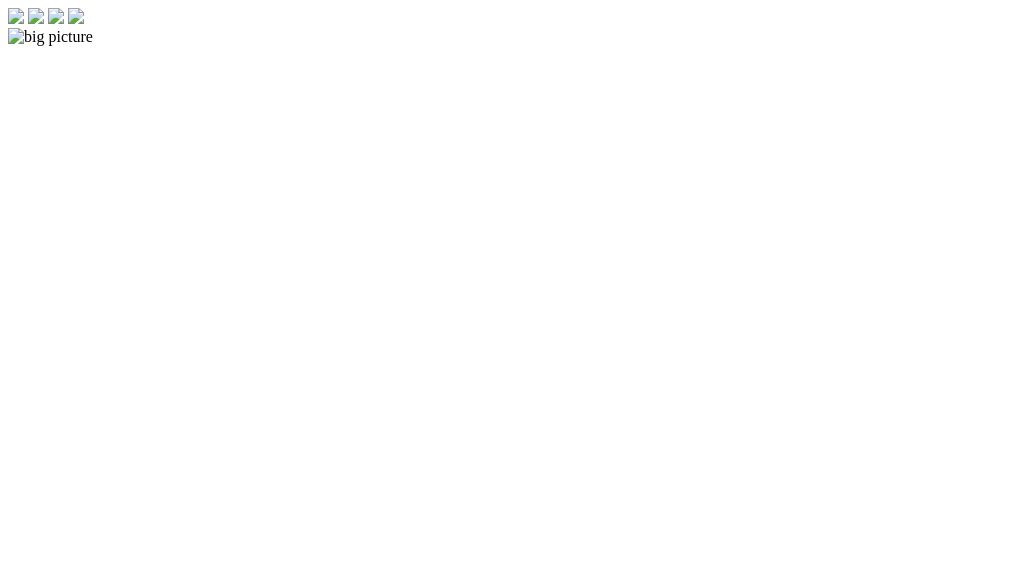
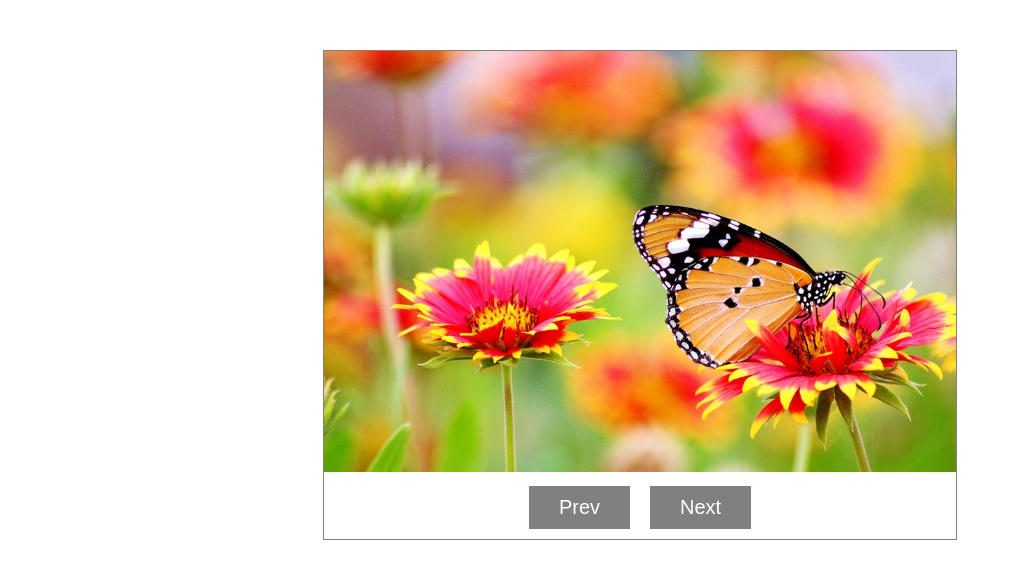
Before and after one commit to zara-tazetdinova/JS-homework, a plain HTML site: page index.html in a window 1280 px wide. Shown: the whole page, without its empty margins (0-1012 px from the left). Drawn offline with Linux system fonts and the light colour scheme.

Commit message:
Add files via upload

```diff
--- a/index.html
+++ b/index.html
@@ -1,32 +1,27 @@
 <!DOCTYPE html>
-<html>
-	<title>Big and Small Pictures</title>
-<link rel="stylesheet" href="style.css">
+<html lang="en">
+
+<head>
+    <meta charset="UTF-8">
+    <title>Slider</title>
+    <link rel="stylesheet" href="style.css">
+</head>
 
 <body>
 
-	<div class="container">
+    <div class="slider">
+        <div class="img_box">
+            <img src="images/a.jpg" class="slider_img">
+        </div>
+        <div class="buttons">
+            <button class="btn" onclick="prev()">Prev</button>
+            <button class="btn" onclick="next()">Next</button>
+        </div>
 
-		<div class="small_pics">
-			<img src="one.jpg" onclick="change(this.src)">
-			<img src="two.jpg" onclick="change(this.src)">
-			<img src="three.jpg" onclick="error()">
-			<img src="four.jpg" onclick="change(this.src)">
-		</div>
-		<div class="big_pic">
-			<img src="" id="big_pic" alt = "big picture">
-		</div>
-	</div>
+    </div>
 
-	<script>
-		var change = function (src) {
-			document.getElementById('big_pic').src = src;
-		}
-		function error() {
-			document.querySelector('.big_pic').innerHTML = "Big picture not found.";
-		}
+    <script src="main.js"></script>
 
-	</script>
 </body>
 
 </html>
```
